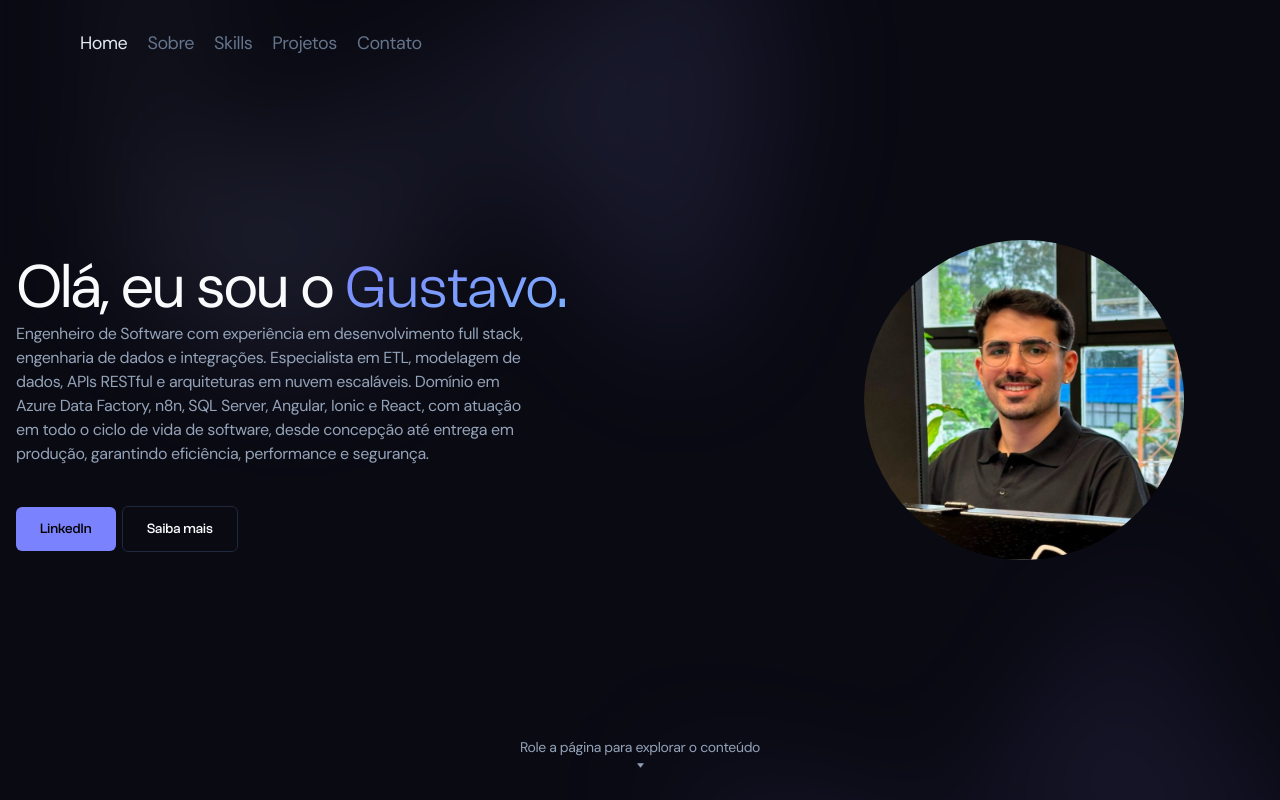
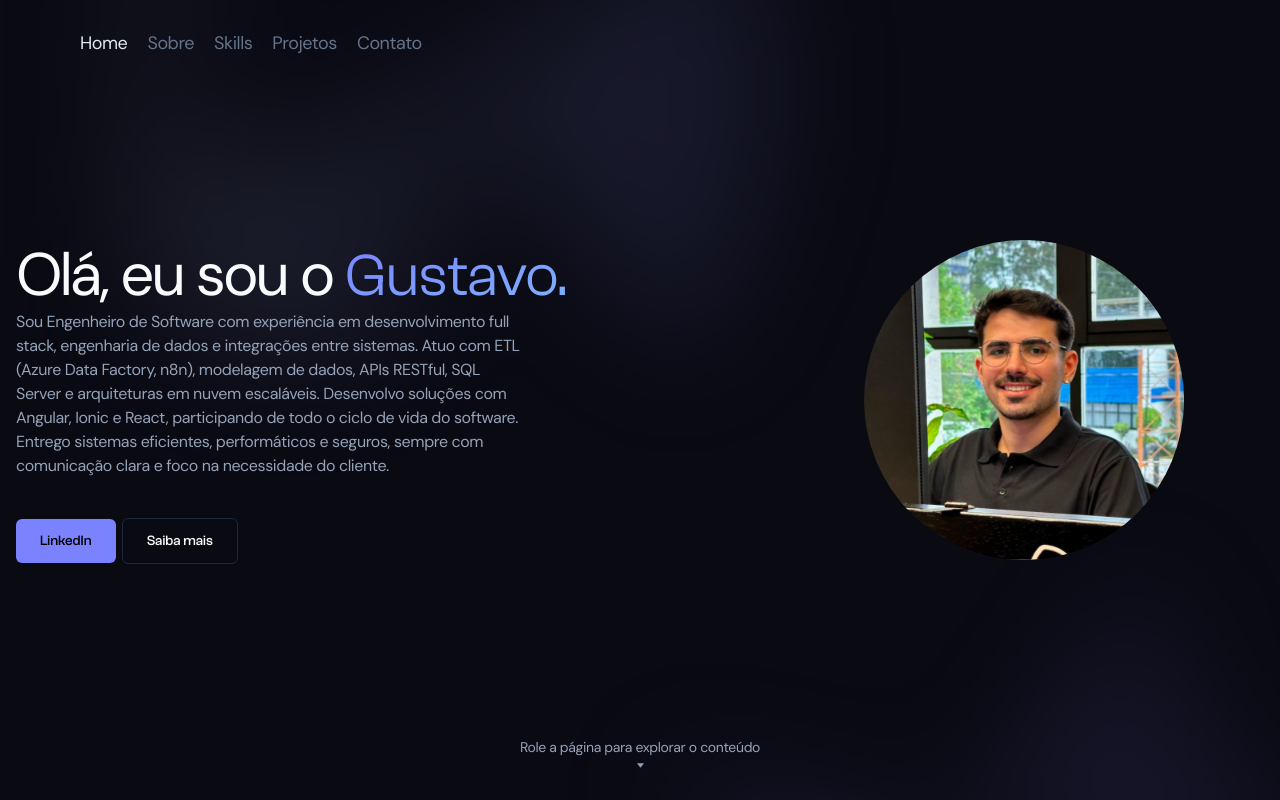
Before and after one commit to gustavo-rebelo/portfolio, a Next.js app: page / in a window 1280 px wide. Shown: the top 800 px of the page. Built offline with nearby package versions, Linux system fonts and the light colour scheme.

Commit message:
atualiza bio

```diff
--- a/src/pages/index.tsx
+++ b/src/pages/index.tsx
@@ -22,9 +22,9 @@ import Image from 'next/image';
 
 
 const aboutStats = [
-  { label: "Anos de experiência", value: "1+" },
+  { label: "Anos de experiência", value: "2+" },
   { label: "Tecnologias utilizadas", value: "5+" },
-  { label: "Projetos desenvolvidos", value: "10+" },
+  { label: "Projetos desenvolvidos", value: "15+" },
 ];
 
 const skills = [
@@ -198,7 +198,7 @@ export default function Home() {
                 data-scroll-speed=".06"
                 className="mt-1 max-w-lg tracking-tight text-muted-foreground 2xl:text-xl"
               >
-                Engenheiro de Software com experiência em desenvolvimento full stack, engenharia de dados e integrações. Especialista em ETL, modelagem de dados, APIs RESTful e arquiteturas em nuvem escaláveis. Domínio em Azure Data Factory, n8n, SQL Server, Angular, Ionic e React, com atuação em todo o ciclo de vida de software, desde concepção até entrega em produção, garantindo eficiência, performance e segurança.
+                Sou Engenheiro de Software com experiência em desenvolvimento full stack, engenharia de dados e integrações entre sistemas. Atuo com ETL (Azure Data Factory, n8n), modelagem de dados, APIs RESTful, SQL Server e arquiteturas em nuvem escaláveis. Desenvolvo soluções com Angular, Ionic e React, participando de todo o ciclo de vida do software. Entrego sistemas eficientes, performáticos e seguros, sempre com comunicação clara e foco na necessidade do cliente.
               </p>
             </div>
             <span
```
